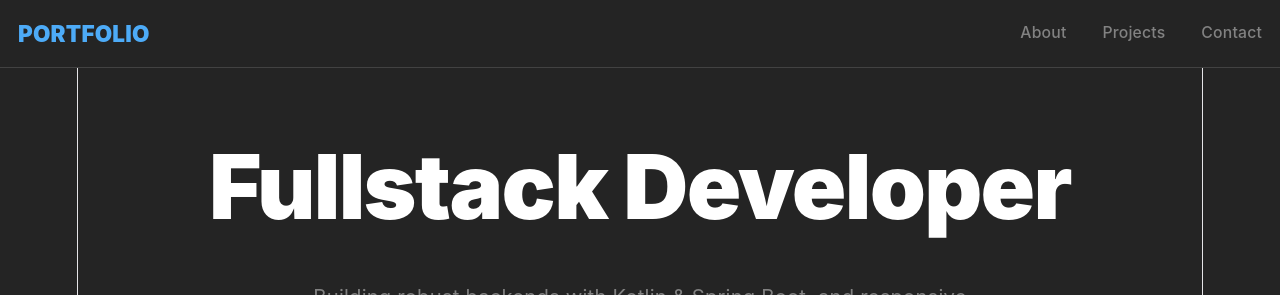
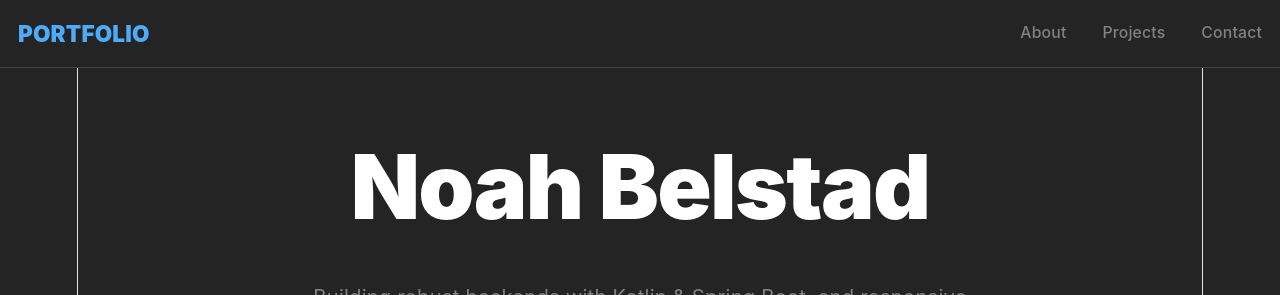
Before and after one commit to NoahBelstad/PortfolioApp, a React (Vite) app in the folder frontend/: page / in a window 1280 px wide. Shown: the top 295 px of the page. Built offline with nearby package versions, Linux system fonts and the light colour scheme; no server answers.

Commit message:
Updated hero with correct name

```diff
--- a/frontend/src/components/hero/Hero.tsx
+++ b/frontend/src/components/hero/Hero.tsx
@@ -7,7 +7,7 @@ export function Hero() {
         <Stack align="center" gap="xl">
 
           <Title c="white" fz="5rem" fw={900} ta="center">
-            Fullstack Developer
+            Noah Belstad
           </Title>
 
           <Text c="dimmed" size="lg" maw={600} ta="center">
```
